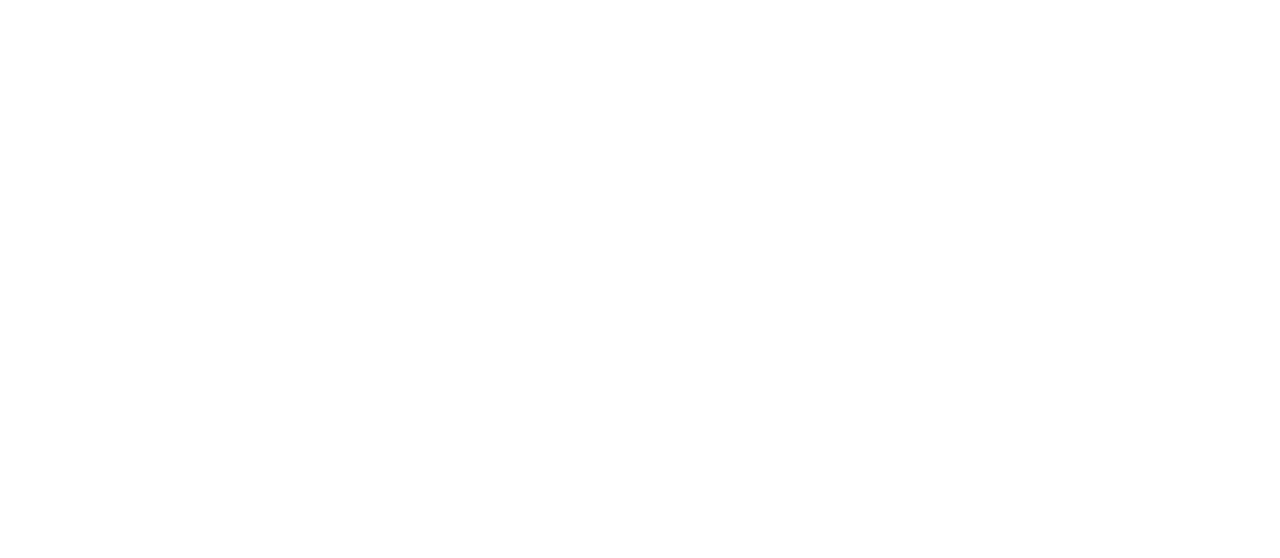
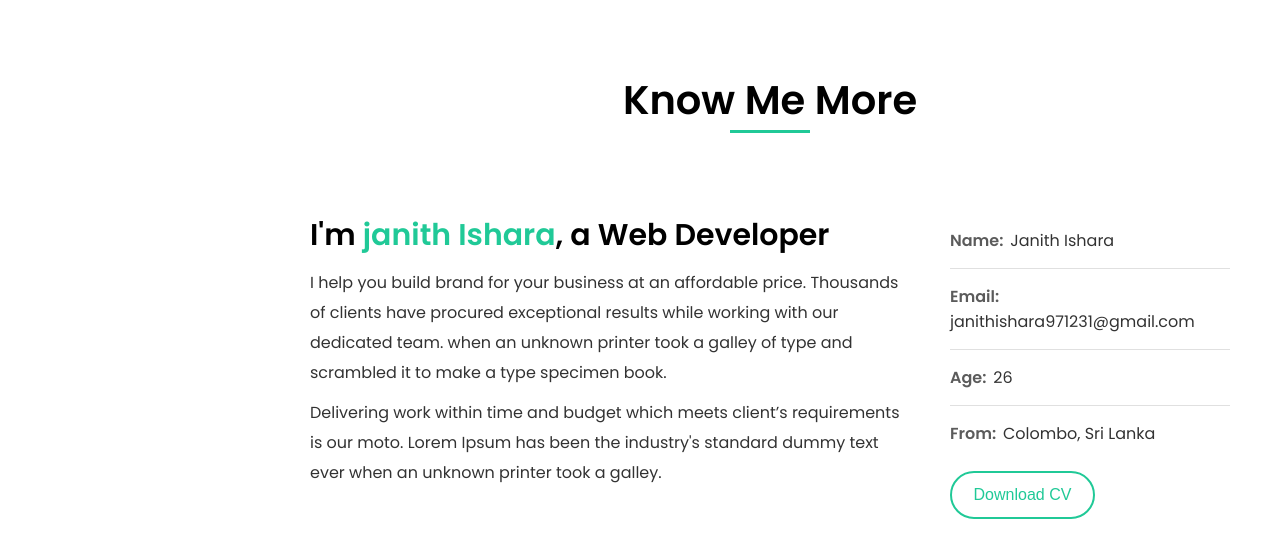
Before and after one commit to gmjishara/Portfolio_Website, a React (Create React App) app: page / in a window 1280 px wide. Shown: the part 810-1368 px from the top of the page. Before the commit the page ends 800 px from the top, so only its background shows below. Built offline with nearby package versions, Linux system fonts and the light colour scheme.

Commit message:
created about section

```diff
--- /dev/null
+++ b/src/Common/PageButton/PageButton.js
@@ -0,0 +1,6 @@
+import React from "react";
+import "./style.css";
+
+export default function PageButton({ text }) {
+  return <button className="btn">{text}</button>;
+}
--- /dev/null
+++ b/src/Common/PageButton/style.css
@@ -0,0 +1,13 @@
+
+.btn{
+    width:145px;
+    height: 48px;
+    margin-top: 10px;
+    color:#20C997;
+    font-size: 16px;
+    font-weight: 500;
+    border-radius: 30px;
+    border: 2px solid #20C997;
+    background: transparent;
+    cursor: pointer;
+}
--- /dev/null
+++ b/src/Common/SectionLayout/SectionLayout.js
@@ -0,0 +1,16 @@
+import { Box } from '@mui/material'
+import React from 'react'
+
+export default function SectionLayout({ children }) {
+    const layoutStyle={
+        backgroundColor:"white",
+        padding:"80px 50px"
+    }
+  return (
+    <div>
+        <Box style={layoutStyle} >
+            {children}
+        </Box>
+    </div>
+  )
+}
--- /dev/null
+++ b/src/Common/TopicUnderliner/TopicUnderliner.js
@@ -0,0 +1,16 @@
+import React from 'react';
+import "./style.css";
+import { Box } from '@mui/material';
+
+export default function TopicUnderliner() {
+    const underlinerStyle={
+        width:"80px",
+        height:"3px",
+        backgroundColor:"#20C997"
+    }
+  return (
+    <div className='topicLiner'>
+        <Box style={underlinerStyle}></Box>
+    </div>
+  )
+}
--- /dev/null
+++ b/src/Common/TopicUnderliner/style.css
@@ -0,0 +1,5 @@
+.topicLiner{
+    display: flex;
+    align-items: center;
+    justify-content: center;
+}
--- a/src/Components/Main/Main.js
+++ b/src/Components/Main/Main.js
@@ -1,11 +1,13 @@
 import { Box } from "@mui/material";
 import React from "react";
 import HomeImage from "../../Pages/HomeImageSection/HomeImage";
+import About from "../../Pages/About/About";
 
 export default function Main() {
   return (
     <Box sx={{ position: "relative", paddingLeft: "260px", width: "100%" }}>
       <HomeImage />
+      <About/>
     </Box>
   );
 }
--- /dev/null
+++ b/src/Pages/About/About.js
@@ -0,0 +1,45 @@
+import React from "react";
+import SectionLayout from "../../Common/SectionLayout/SectionLayout";
+import { Box, Divider, Grid } from "@mui/material";
+import "./style.css";
+import PageButton from "../../Common/PageButton/PageButton";
+import TopicUnderliner from "../../Common/TopicUnderliner/TopicUnderliner";
+
+export default function About() {
+  return (
+    <Box className="about">
+      <SectionLayout>
+        <h1>Know Me More <TopicUnderliner/></h1>
+
+        <Grid container spacing={5}  >
+          <Grid item sm={8} className="esseyTxt">
+            <h2>
+              I'm <span>janith Ishara</span>, a Web Developer
+            </h2>
+            <p className="centerTxt">
+              I help you build brand for your business at an affordable price.
+              Thousands of clients have procured exceptional results while
+              working with our dedicated team. when an unknown printer took a
+              galley of type and scrambled it to make a type specimen book.
+            </p>
+            <p>
+              Delivering work within time and budget which meets client’s
+              requirements is our moto. Lorem Ipsum has been the industry's
+              standard dummy text ever when an unknown printer took a galley.
+            </p>
+          </Grid>
+          <Grid item sm={4} className="contactTxt">
+            <p><span>Name: </span>Janith Ishara</p>
+            <Divider/>
+            <p><span>Email: </span>janithishara971231@gmail.com</p>
+            <Divider/>
+            <p><span>Age: </span>26</p>
+            <Divider/>
+            <p><span>From: </span>Colombo, Sri Lanka</p>
+            <PageButton text="Download CV"/>
+          </Grid>
+        </Grid>
+      </SectionLayout>
+    </Box>
+  );
+}
--- /dev/null
+++ b/src/Pages/About/style.css
@@ -0,0 +1,39 @@
+.about{
+    font-family:"Poppins",sans-serif;
+}
+
+.about h1{
+    text-align: center;
+    margin-bottom: 80px;
+    font-size: 40px;
+    font-weight: 600;
+}
+
+.about h2{
+    font-size: 30px;
+    font-weight: 600;
+}
+
+.esseyTxt span{
+    color:#20C997;
+}
+
+.esseyTxt p{
+    line-height: 30px;
+    opacity: 0.8;
+}
+
+.centerTxt{
+    margin: 10px 0;
+}
+
+.contactTxt p{
+    margin: 15px 0;
+    opacity: 0.8;
+}
+
+.contactTxt span{
+    font-weight: 600;
+    opacity: 0.8;
+    margin-right: 3px;
+}
--- a/src/Pages/HomeImageSection/HomeImage.js
+++ b/src/Pages/HomeImageSection/HomeImage.js
@@ -3,6 +3,7 @@
 import "./style.css";
 import zIndex from "@mui/material/styles/zIndex";
 import { TypeAnimation } from "react-type-animation";
+import PageButton from "../../Common/PageButton/PageButton";
 
 export default function HomeImage() {
   return (
@@ -27,7 +28,7 @@
         className="animateText"
       />
       <p className="homeText">based in Colombo, Sri Lanka.</p>
-      <button className="btn">Hire Me</button>
+      <PageButton text="Hire Me"/>
     </Box>
   );
 }
--- a/src/Pages/HomeImageSection/style.css
+++ b/src/Pages/HomeImageSection/style.css
@@ -43,18 +43,6 @@
     font-weight: 700;
 }
 
-.btn{
-    width:145px;
-    height: 48px;
-    margin-top: 10px;
-    color:#20C997;
-    font-size: 16px;
-    font-weight: 500;
-    border-radius: 30px;
-    border: 2px solid #20C997;
-    background: transparent;
-    cursor: pointer;
-}
 
 .btn:hover{
     background-color: #20C997;
```
